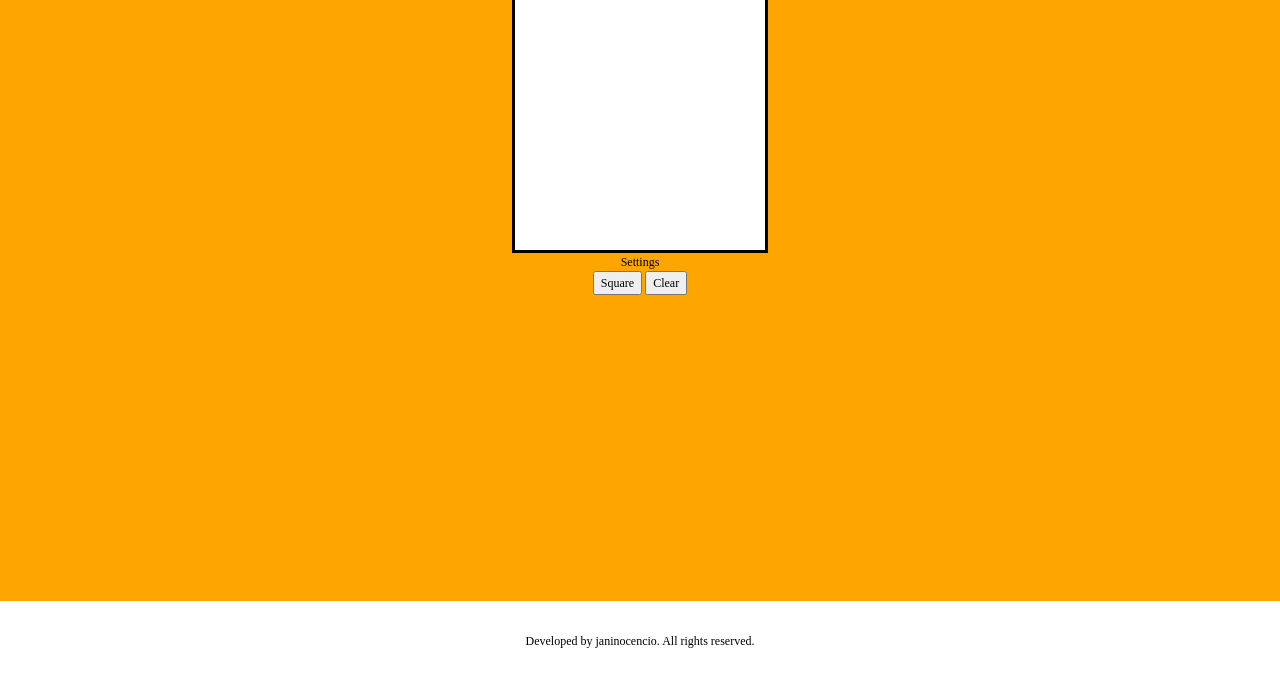
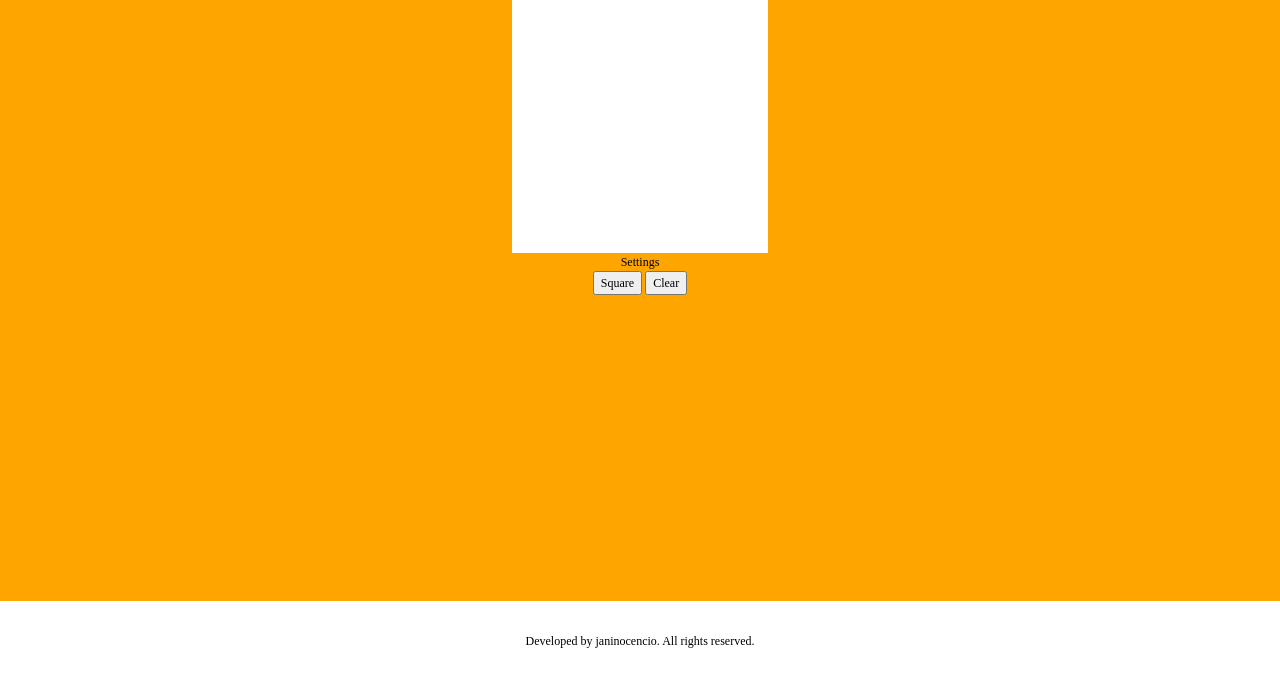
Before and after one commit to janinocencio/etch-a-sketch, a plain HTML site: page index.html in a window 1280 px wide. Shown: the part 119-800 px from the top of the page. Drawn offline with Linux system fonts and the light colour scheme.

Commit message:
Remove border and box sizing in grid container

```diff
--- a/css/style.css
+++ b/css/style.css
@@ -55,10 +55,8 @@ html {
 }
 
 .grid-container {
-    width: 250px;
-    height: 250px;
-    box-sizing: content-box;
-    border: black solid;
+    width: 256px;
+    height: 256px;
     background: white;
     margin:auto;
     display:flex;
```
